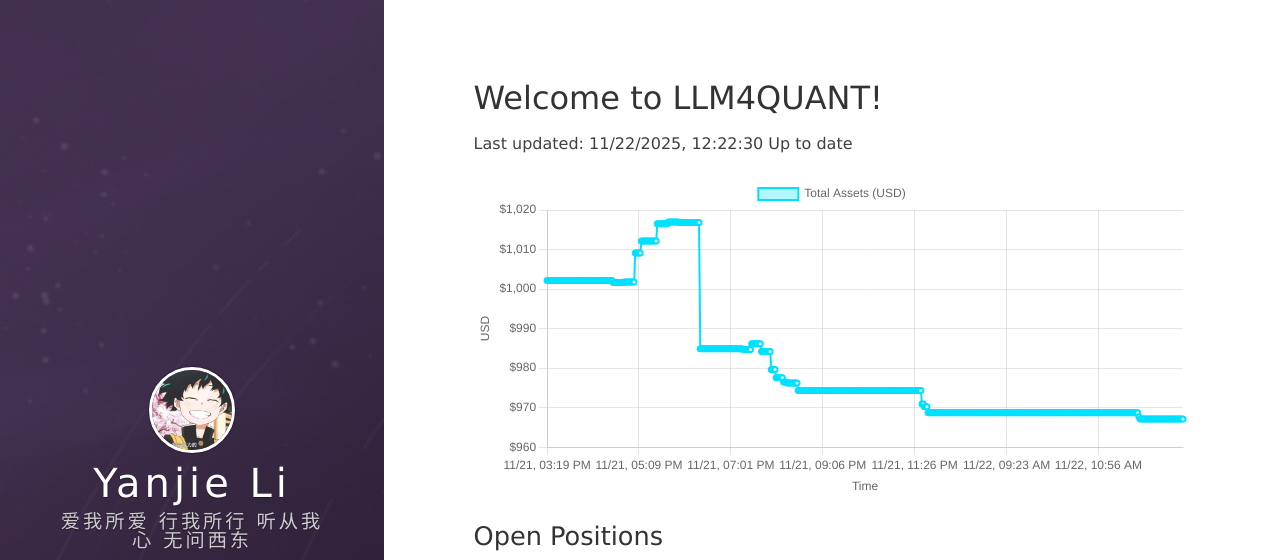
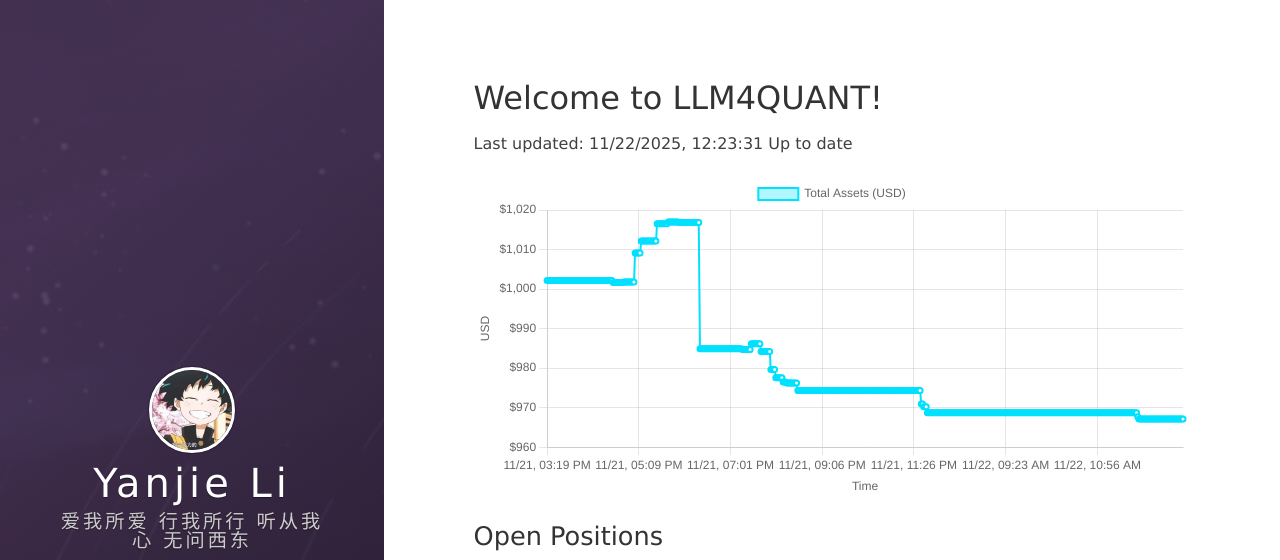
Before and after one commit to leeyegy/leeyegy.github.io, a Jekyll site: the page built from live-trading.html, in a window 1280 px wide and 1188 px high. Shown: the top 560 px of the window. Built offline with Jekyll 4.4.1, drawn with Linux system fonts in a browser that asks for light colours; nearby versions of some CDN libraries.

Commit message:
AccountMonitor: update balance history 2025-11-22T20:23:31+08:00

```diff
--- a/assets/data/binance/balance-history.json
+++ b/assets/data/binance/balance-history.json
@@ -1,5 +1,5 @@
 {
-  "generatedAt": "2025-11-22T20:22:30+08:00",
+  "generatedAt": "2025-11-22T20:23:31+08:00",
   "asset": "total_usd_value",
   "history": [
     {
@@ -2080,6 +2080,10 @@
     },
     {
       "timestamp": "2025-11-22T20:22:30+08:00",
+      "totalUsd": 967.14645393
+    },
+    {
+      "timestamp": "2025-11-22T20:23:31+08:00",
       "totalUsd": 967.14645393
     }
   ]
```
